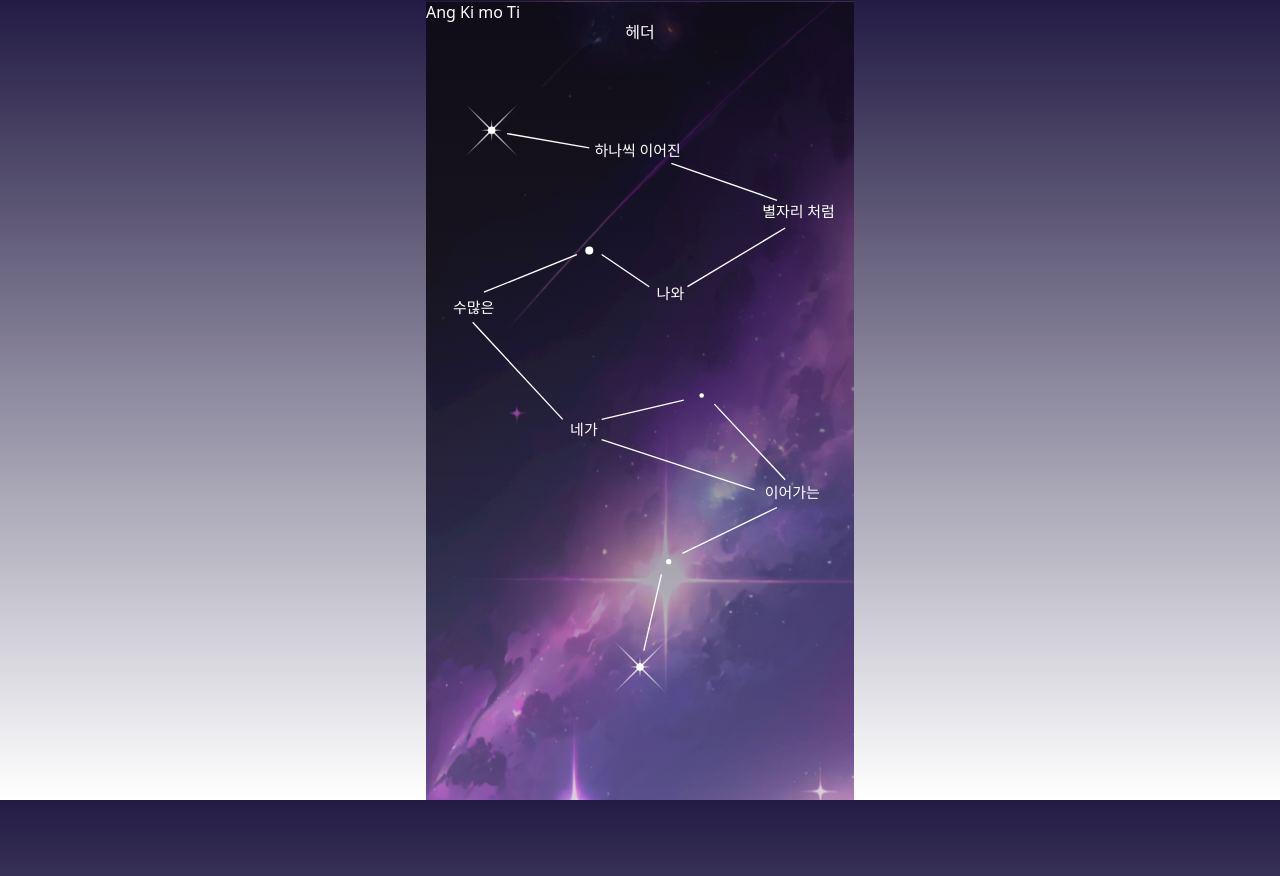
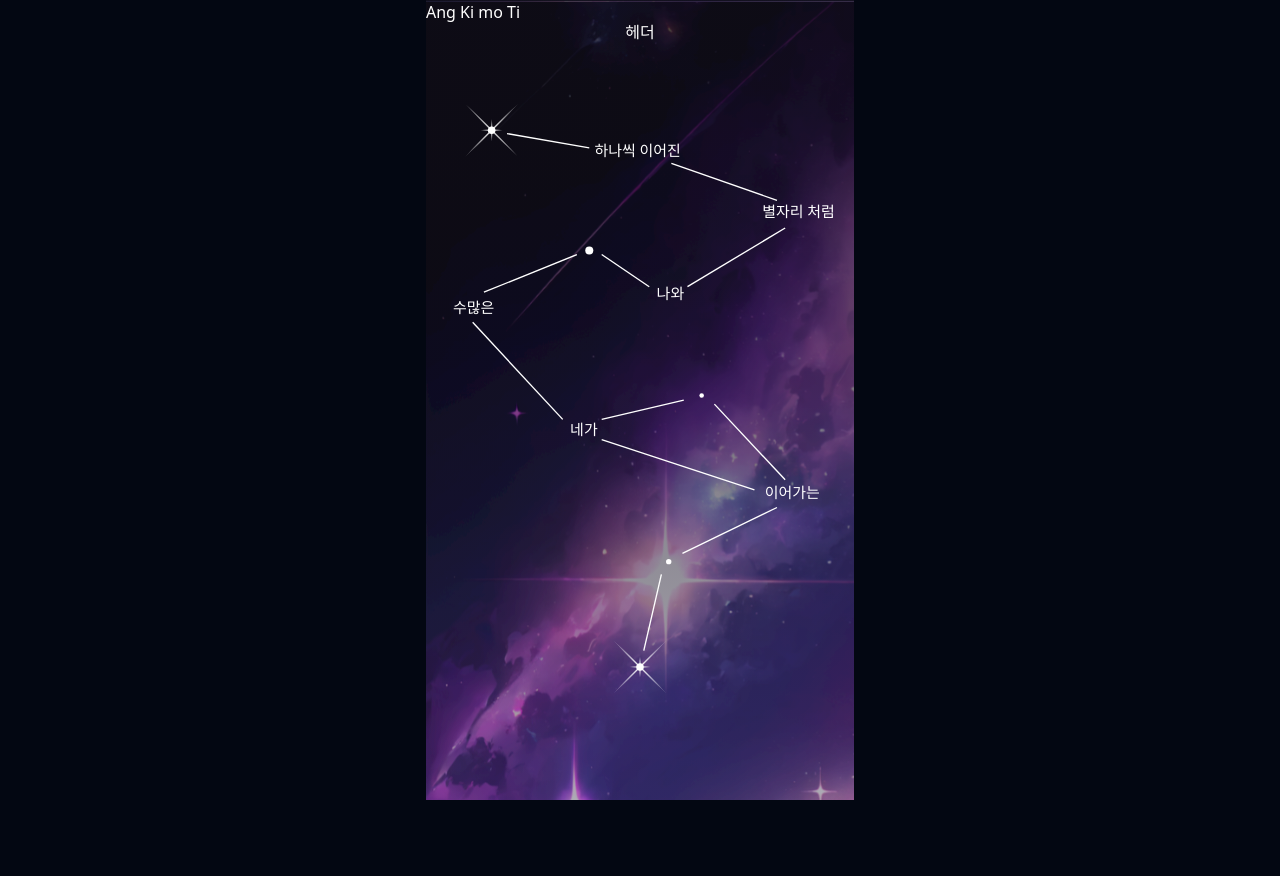
Before and after one commit to easy-or-hard/ZARI-FRONTEND, a Next.js app: page /testie/splash in a window 1280 px wide. Shown: the top 876 px of the page. Built offline with nearby package versions, Linux system fonts and the light colour scheme.

Commit message:
배경 css 삭제

```diff
--- a/src/app/globals.css
+++ b/src/app/globals.css
@@ -2,28 +2,8 @@
 @tailwind components;
 @tailwind utilities;
 
-:root {
-    --foreground-rgb: 255, 255, 255;
-    --background-start-rgb: 214, 219, 220;
-    --background-end-rgb: 255, 255, 255;
-}
-
-/*@media (prefers-color-scheme: dark) {*/
-/*    :root {*/
-/*        --foreground-rgb: 255, 255, 255;*/
-/*        --background-start-rgb: 0, 0, 0;*/
-/*        --background-end-rgb: 0, 0, 0;*/
-/*    }*/
-/*}*/
-
 body {
-  color: rgb(var(--foreground-rgb));
-  background: linear-gradient(
-      to bottom,
-      transparent,
-      rgb(var(--background-end-rgb))
-    )
-    rgb(var(--background-start-rgb));
+    color: white;
 }
 
 /* 테일 윈드에 없는 기능이라서 여기에서 적용합니다. */
--- a/src/app/layout.tsx
+++ b/src/app/layout.tsx
@@ -13,8 +13,7 @@ children,
 }) {
     return (
         <html lang="kr">
-        <body
-            style={{backgroundColor: '#231b44'}}>
+        <body className={'bg-gray-950'}>
         <Header/>
         <main
             className="min-h-[480px] max-h-[926px] w-full min-w-[270px] max-w-[428px] mx-auto"
```
